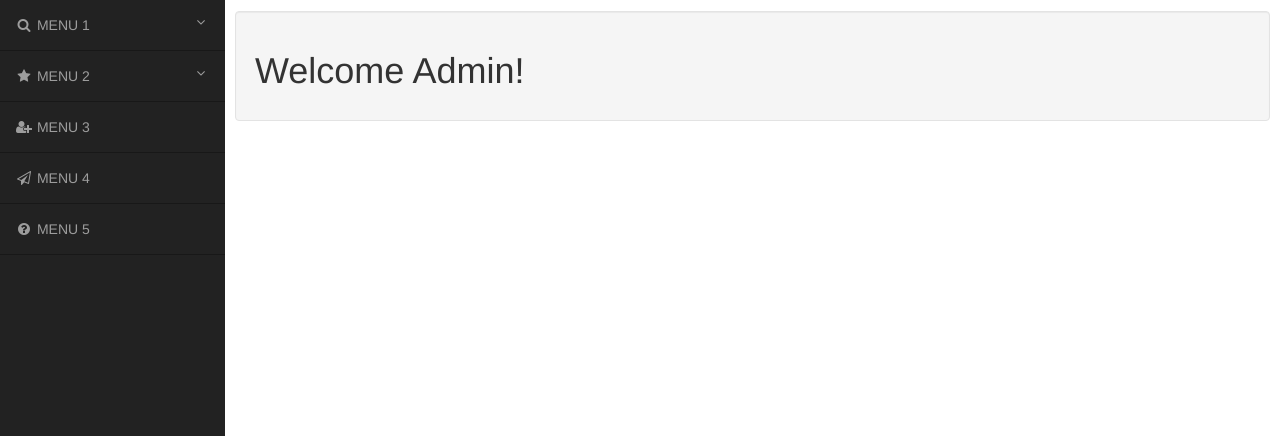
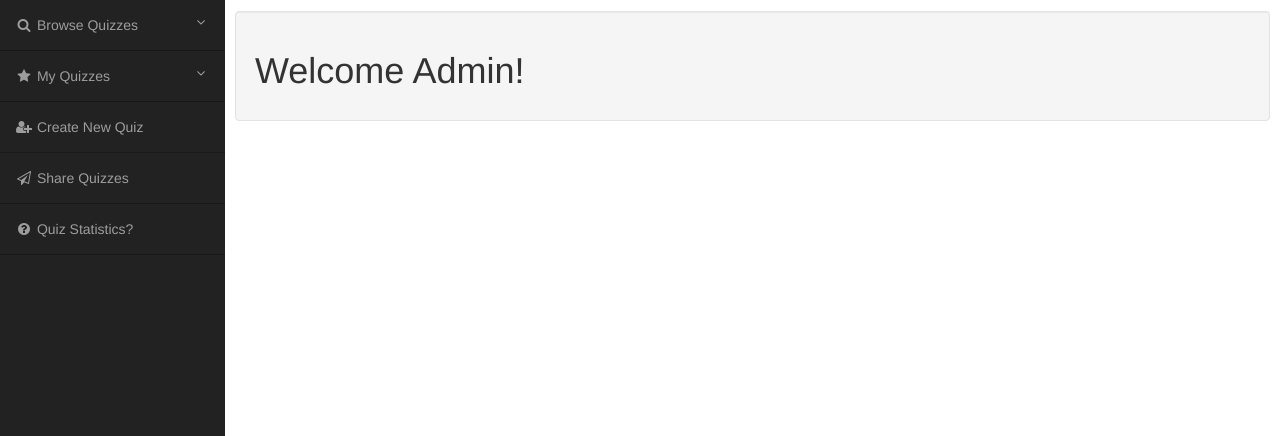
Before and after one commit to andreiskandar/quiz-app, a Node server app: page /dashboard/ in a window 1280 px wide. Shown: the part 61-497 px from the top of the page. Run offline with Node 20, Linux system fonts and the light colour scheme; data that the repository does not hold is empty; some libraries are stand-ins or nearby versions.

Commit message:
add conditional name checking for logged in and out users based on session cookie

```diff
--- a/routes/get-dashboard.js
+++ b/routes/get-dashboard.js
@@ -2,8 +2,9 @@ const express = require('express');
 const router = express.Router();
 //we will replace this later
 const { getUsers, getUserById } = require('../db/queries/user-queries');
-const myQuizRoutes = require ('./get-my-quizzes');
+const myQuizRoutes = require('./get-my-quizzes');
 const createQuizRoutes = require('./get-create-quiz');
+const { Template } = require('ejs');
 // const app = express();
 
 // const { getProductById, getProducts } = require('../db/product-queries');
@@ -19,10 +20,23 @@ const createQuizRoutes = require('./get-create-quiz');
 //these will not be cats once we have quiz data to generate
 //we need to check if the user is logged in
 router.get('/', (req, res) => {
-  // getUsers((users) => {
-    res.render('dashboard')
-  });
-// });
+  getUserById(req.session.id)
+    .then((user) => {
+      let templateVars;
+      //these if checks are used to bypass logging in for testing
+      if (user) {
+        templateVars = {
+          name: user.nickname
+        }
+        //this is to make sure our dashboard.ejs doesn't error
+      } else {
+        templateVars = {
+          name: null
+        }
+      }
+      res.render('dashboard', templateVars)
+    });
+});
 
 router.use('/my-quizzes', myQuizRoutes);
 
--- a/server.js
+++ b/server.js
@@ -42,6 +42,8 @@ res.render('not-found');
 });
 
 
+
+
 app.listen(port, () => {
   console.log(`app listening on port ${port}`);
 });
--- a/views/dashboard.ejs
+++ b/views/dashboard.ejs
@@ -52,29 +52,29 @@
     <div class="collapse navbar-collapse navbar-ex1-collapse">
       <ul class="nav navbar-nav side-nav">
         <li>
-          <a href="#" data-toggle="collapse" data-target="#submenu-1"><i class="fa fa-fw fa-search"></i> MENU 1 <i class="fa fa-fw fa-angle-down pull-right"></i></a>
+          <a href="#" data-toggle="collapse" data-target="#submenu-1"><i class="fa fa-fw fa-search"></i> Browse Quizzes <i class="fa fa-fw fa-angle-down pull-right"></i></a>
           <ul id="submenu-1" class="collapse">
-            <li><a href="#"><i class="fa fa-angle-double-right"></i> SUBMENU 1.1</a></li>
-            <li><a href="#"><i class="fa fa-angle-double-right"></i> SUBMENU 1.2</a></li>
-            <li><a href="#"><i class="fa fa-angle-double-right"></i> SUBMENU 1.3</a></li>
+            <li><a href="#"><i class="fa fa-angle-double-right"></i> Browse Quizzes </a></li>
+            <li><a href="#"><i class="fa fa-angle-double-right"></i> Browse Quizzes </a></li>
+            <li><a href="#"><i class="fa fa-angle-double-right"></i> Browse Quizzes </a></li>
           </ul>
         </li>
         <li>
-          <a href="#" data-toggle="collapse" data-target="#submenu-2"><i class="fa fa-fw fa-star"></i>  MENU 2 <i class="fa fa-fw fa-angle-down pull-right"></i></a>
+          <a href="#" data-toggle="collapse" data-target="#submenu-2"><i class="fa fa-fw fa-star"></i>  My Quizzes <i class="fa fa-fw fa-angle-down pull-right"></i></a>
           <ul id="submenu-2" class="collapse">
-            <li><a href="#"><i class="fa fa-angle-double-right"></i> SUBMENU 2.1</a></li>
-            <li><a href="#"><i class="fa fa-angle-double-right"></i> SUBMENU 2.2</a></li>
-            <li><a href="#"><i class="fa fa-angle-double-right"></i> SUBMENU 2.3</a></li>
+            <li><a href="#"><i class="fa fa-angle-double-right"></i> My Quizzes </a></li>
+            <li><a href="#"><i class="fa fa-angle-double-right"></i> My Quizzes </a></li>
+            <li><a href="#"><i class="fa fa-angle-double-right"></i> My Quizzes </a></li>
           </ul>
         </li>
         <li>
-          <a href="investigaciones/favoritas"><i class="fa fa-fw fa-user-plus"></i>  MENU 3</a>
+          <a href="investigaciones/favoritas"><i class="fa fa-fw fa-user-plus"></i>  Create New Quiz</a>
         </li>
         <li>
-          <a href="sugerencias"><i class="fa fa-fw fa-paper-plane-o"></i> MENU 4</a>
+          <a href="sugerencias"><i class="fa fa-fw fa-paper-plane-o"></i> Share Quizzes</a>
         </li>
         <li>
-          <a href="faq"><i class="fa fa-fw fa fa-question-circle"></i> MENU 5</a>
+          <a href="faq"><i class="fa fa-fw fa fa-question-circle"></i> Quiz Statistics?</a>
         </li>
       </ul>
     </div>
@@ -86,7 +86,14 @@
       <!-- Page Heading -->
       <div class="row" id="main" >
         <div class="col-sm-12 col-md-12 well" id="content">
-          <h1>Welcome Admin!</h1>
+          <!-- conditionals to set name to either nickname or ADMIN(for testing purposes) -->
+          <h1>Welcome
+            <% if(name){ %>
+              <%= name %>
+              <%  } else { %>
+            Admin!
+            <%  } %>
+          </h1>
         </div>
       </div>
       <!-- /.row -->
--- a/views/not-found.ejs
+++ b/views/not-found.ejs
@@ -3,7 +3,7 @@
 <head>
   <meta charset="UTF-8">
   <meta name="viewport" content="width=device-width, initial-scale=1.0">
-  <link rel="stylesheet" href="./styles/error.css">
+  <link rel="stylesheet" type="text/css" href="/./styles/error.css">
   <link href="//maxcdn.bootstrapcdn.com/bootstrap/4.1.1/css/bootstrap.min.css" rel="stylesheet" id="bootstrap-css">
   <title>404</title>
 </head>
@@ -21,6 +21,6 @@
 
 
   <script src="//cdnjs.cloudflare.com/ajax/libs/jquery/3.2.1/jquery.min.js"></script>
-  <script src="../public/scripts/error.js"></script>
+  <script src="/../public/scripts/error.js"></script>
 </body>
 </html>
```
Also changed, not shown: public/forbidden.html (+0 -8 lines).
